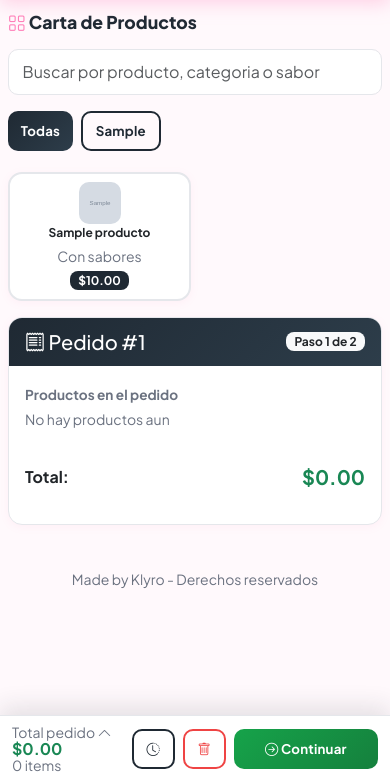
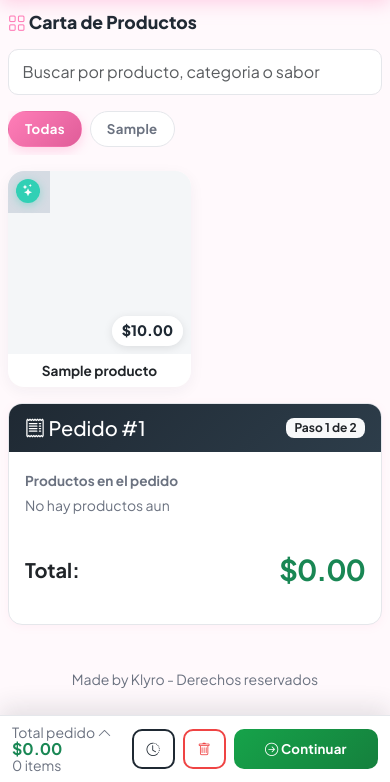
Before and after one commit to cristhianintriago/helarte-pos-system, a Flask app: page /pedidos in a window 390 px wide. Shown: the part 62-844 px from the top of the page. Run offline with Flask 3, Linux system fonts and the light colour scheme; a user stored in the database is signed in; data comes from the database, SQL or seed files in the repository; tables that the repository leaves empty hold one stand-in row (values such as "Sample post"); grey boxes marked "Sample" are stand-in pictures; data that the repository does not hold is empty; some libraries are stand-ins or nearby versions.

Commit message:
Product UI revamp, sabor validation & polling
Add product images and UI improvements, relax sabor validation, and tune background polling.

- Added three product images to imagenes/.
- Relaxed sabor validation in routes/pedidos.py to allow free-text notes/observations and require a description when sabores are configured.
- Revamped product card design and catalog styles in static/css/theme.css (new badges, placeholders, hover/active effects, filter button styles, layout tweaks).
- Updated cocina and pedidos polling intervals (cocina: 3000ms -> 8000ms, pedidos: 20000ms -> 5000ms) to reduce or increase refresh frequency as needed.
- Enhanced pedidos UI/UX in static/js/pedidos.js: new product image rendering, sabor badge, layout/class changes, added editarObservacion() to prompt for notes, updated resumen item styling and action buttons.
- Minor template tweaks: navbar expand breakpoint and improved totals/buttons/controls styling in templates/base.html and templates/pedidos.html.

These changes improve mobile/desktop UX, allow freeform product notes, and adjust refresh rates for performance and responsiveness.

```diff
--- a/routes/pedidos.py
+++ b/routes/pedidos.py
@@ -268,18 +268,10 @@ def crear_pedido():
         sabores_permitidos = {s.nombre for s in producto.sabores if s.activo}
         max_sabores = int(producto.max_sabores or 1)
 
-        if sabores_permitidos:
-            if not sabores_seleccionados:
-                return jsonify({'error': f'Debes seleccionar al menos 1 sabor para {producto.nombre}'}), 400
-
-            if len(sabores_seleccionados) > max_sabores:
-                return jsonify({'error': f'{producto.nombre} permite maximo {max_sabores} sabor(es)'}), 400
-
-            invalidos = [s for s in sabores_seleccionados if s not in sabores_permitidos]
-            if invalidos:
-                return jsonify({'error': f'Sabor no permitido para {producto.nombre}: {", ".join(invalidos)}'}), 400
-        elif sabores_seleccionados:
-            return jsonify({'error': f'{producto.nombre} no tiene sabores configurados'}), 400
+        # Relajamos la validación estricta de nombres de sabor para permitir que el frontend
+        # envíe Notas y Observaciones libres (ej: "Sin azúcar") dentro del campo de sabor.
+        if sabores_permitidos and not sabores_seleccionados:
+            return jsonify({'error': f'Debes detallar {producto.nombre}'}), 400
 
         # Cargo automático de $0.25 adicional por item si es delivery
         precio_final = producto.precio + (0.25 if datos.get('tipo') == 'delivery' else 0.0)
--- a/static/css/theme.css
+++ b/static/css/theme.css
@@ -404,30 +404,98 @@ h4 i {
     padding: 0.85rem 1.2rem;
 }
 
-/* ===== PRODUCTOS (tarjetas del catálogo) ===== */
+/* ===== PRODUCTOS (tarjetas del catálogo UI/UX V3) ===== */
 .producto-card {
     cursor: pointer;
-    border-radius: var(--radio) !important;
+    border-radius: 16px !important;
+    border: none !important;
     transition: var(--transicion);
-    border: 2px solid var(--borde) !important;
     background: var(--blanco) !important;
+    box-shadow: 0 4px 15px rgba(31, 41, 51, 0.05) !important;
     user-select: none;
     -webkit-tap-highlight-color: transparent;
+    overflow: hidden;
+    position: relative;
+}
+
+.producto-card::after {
+    content: '';
+    position: absolute;
+    top: 0; left: 0; right: 0; bottom: 0;
+    border-radius: 16px;
+    border: 2px solid transparent;
+    transition: var(--transicion);
+    pointer-events: none;
 }
 
 .producto-card:active {
-    transform: scale(0.96);
-    transition: transform 0.1s cubic-bezier(0.4, 0, 0.2, 1);
+    transform: scale(0.94) !important; /* Más ágil y responsivo al tap */
+    transition: transform 0.05s cubic-bezier(0.4, 0, 0.2, 1);
 }
 
 .producto-card:hover {
-    border-color: var(--rosa) !important;
     transform: translateY(-4px) scale(1.02);
-    box-shadow: 0 8px 24px var(--rosa-glow) !important;
+    box-shadow: 0 12px 28px rgba(255, 126, 184, 0.25) !important;
+}
+
+.producto-card:hover::after {
+    border-color: var(--rosa);
+}
+
+.producto-img-container {
+    width: 100%;
+    aspect-ratio: 1 / 1;
+    position: relative;
+    background-color: #f4f6f8;
+    overflow: hidden;
+}
+
+.producto-img {
+    width: 100%;
+    height: 100%;
+    object-fit: cover;
+}
+
+.producto-img-placeholder {
+    width: 100%;
+    height: 100%;
+    background: linear-gradient(135deg, #fff0f7, #ffe0f0);
+}
+
+.producto-precio-badge {
+    position: absolute;
+    bottom: 8px;
+    right: 8px;
+    background: rgba(255, 255, 255, 0.95);
+    color: var(--texto);
+    font-weight: 800;
+    font-size: 0.9rem;
+    padding: 4px 10px;
+    border-radius: 20px;
+    box-shadow: 0 2px 10px rgba(0,0,0,0.1);
+    backdrop-filter: blur(4px);
+    z-index: 2;
+}
+
+.badge-sabor-indicador {
+    position: absolute;
+    top: 8px;
+    left: 8px;
+    background: var(--menta);
+    color: white;
+    width: 24px;
+    height: 24px;
+    display: flex;
+    align-items: center;
+    justify-content: center;
+    border-radius: 50%;
+    font-size: 0.75rem;
+    box-shadow: 0 2px 8px rgba(49,208,181,0.4);
+    z-index: 2;
 }
 
 .producto-card.flash-add {
-    animation: flashAdd 180ms ease;
+    animation: flashAdd 150ms ease;
 }
 
 @keyframes flashAdd {
@@ -695,22 +763,35 @@ hr { border-color: var(--borde); opacity: 1; }
         padding-bottom: 5.6rem;
     }
 
+    /* ── Módulo de pedidos ── */
     #filtros {
         flex-wrap: nowrap !important;
         overflow-x: auto;
-        padding-bottom: 5px;
+        padding-bottom: 8px;
         -webkit-overflow-scrolling: touch;
+        scrollbar-width: none;
     }
     #filtros::-webkit-scrollbar {
-        height: 3px;
-        background: transparent;
+        display: none;
     }
-    #filtros::-webkit-scrollbar-thumb {
-        background: var(--borde);
-        border-radius: 4px;
+
+    .filtro-btn {
+        border-radius: 30px !important;
+        font-weight: 700;
+        font-size: 0.85rem;
+        letter-spacing: 0.3px;
+        border: 1.5px solid var(--borde) !important;
+        background: var(--blanco) !important;
+        color: var(--texto-sec) !important;
+        transition: var(--transicion);
+        padding: 0.45rem 1rem !important;
     }
-    #filtros .btn {
-        flex: 0 0 auto;
+
+    .filtro-btn.activo {
+        background: linear-gradient(135deg, var(--rosa), var(--rosa-dark)) !important;
+        color: white !important;
+        border-color: transparent !important;
+        box-shadow: 0 4px 12px rgba(255, 126, 184, 0.3) !important;
     }
 
     .navbar-brand {
--- a/static/js/cocina.js
+++ b/static/js/cocina.js
@@ -6,7 +6,7 @@ document.addEventListener('DOMContentLoaded', () => {
     setInterval(actualizarReloj, 60000);
 
     cargarComandas();
-    setInterval(cargarComandas, 3000);
+    setInterval(cargarComandas, 8000); // 8s reduce drásticamente la carga de red en tablets
 });
 
 function actualizarReloj() {
--- a/static/js/pedidos.js
+++ b/static/js/pedidos.js
@@ -22,7 +22,7 @@ document.addEventListener('DOMContentLoaded', async () => {
         cargarSiguienteNumeroPedido()
     ]);
 
-    setInterval(cargarPedidosActivos, 20000);
+    setInterval(cargarPedidosActivos, 5000);
     setFormaPago('efectivo');
     setTipo('local');
 });
@@ -78,7 +78,7 @@ function renderizarFiltros(productos) {
 
     categorias.forEach((cat) => {
         const btn = document.createElement('button');
-        btn.className = 'btn btn-sm btn-outline-dark filtro-btn dinamico';
+        btn.className = 'btn btn-sm filtro-btn dinamico px-3 text-nowrap';
         btn.textContent = cat;
         btn.onclick = (event) => filtrarCategoria(cat, event);
         contenedor.appendChild(btn);
@@ -88,16 +88,12 @@ function renderizarFiltros(productos) {
 function filtrarCategoria(categoria, event) {
     categoriaActual = categoria;
     document.querySelectorAll('.filtro-btn').forEach((b) => {
-        b.classList.remove('activo', 'btn-dark');
-        if (!b.classList.contains('btn-outline-dark')) {
-            b.classList.add('btn-outline-dark');
-        }
+        b.classList.remove('activo');
     });
 
     const objetivo = event?.target || document.querySelector(`#filtros .filtro-btn`);
     if (objetivo) {
-        objetivo.classList.add('activo', 'btn-dark');
-        objetivo.classList.remove('btn-outline-dark');
+        objetivo.classList.add('activo');
     }
 
     aplicarFiltrosCatalogo();
@@ -138,24 +134,27 @@ function renderizarProductos(productos) {
 
     productos.forEach((p) => {
         const col = document.createElement('div');
-        col.className = 'col-6 col-md-4';
+        col.className = 'col-6 col-md-4 col-xl-3';
 
         const tieneSabores = (p.sabores || []).length > 0;
         const img = p.imagen_url
-            ? `<img src="${p.imagen_url}" alt="${p.nombre}" style="width:52px;height:52px;object-fit:cover;border-radius:10px;">`
-            : '<div class="fs-3">🍦</div>';
+            ? `<img src="${p.imagen_url}" alt="${p.nombre}" class="producto-img">`
+            : '<div class="producto-img-placeholder d-flex align-items-center justify-content-center"><i class="bi bi-image text-muted opacity-25" style="font-size: 2rem;"></i></div>';
 
+        const badgeSabores = tieneSabores ? `<span class="badge-sabor-indicador"><i class="bi bi-stars"></i></span>` : '';
         const nombreSeguro = p.nombre.replace(/'/g, "\\'");
 
         col.innerHTML = `
-            <div class="card producto-card ${!p.disponible ? 'agotado' : ''}"
+            <div class="card producto-card h-100 ${!p.disponible ? 'agotado' : ''}"
                  onclick="${p.disponible ? `handleProductoTap(this, ${p.id}, '${nombreSeguro}', ${p.precio})` : ''}">
-                <div class="card-body text-center p-2">
+                <div class="producto-img-container">
                     ${img}
-                    <p class="fw-bold mb-1 small">${p.nombre}</p>
-                    ${tieneSabores ? '<small class="text-muted d-block">Con sabores</small>' : '<small class="text-muted d-block">Sabor fijo</small>'}
-                    <span class="badge bg-dark">$${p.precio.toFixed(2)}</span>
-                    ${!p.disponible ? '<br><small class="text-danger">Agotado</small>' : ''}
+                    <div class="producto-precio-badge">$${p.precio.toFixed(2)}</div>
+                    ${badgeSabores}
+                </div>
+                <div class="card-body p-2 d-flex flex-column justify-content-center text-center">
+                    <h6 class="fw-bold mb-0 lh-sm text-dark" style="font-size: 0.85rem;">${p.nombre}</h6>
+                    ${!p.disponible ? '<small class="text-danger fw-bold mt-1">Agotado</small>' : ''}
                 </div>
             </div>`;
         contenedor.appendChild(col);
@@ -361,6 +360,9 @@ function actualizarResumen() {
                 <small class="text-muted">$${precioUnitario.toFixed(2)} x ${item.cantidad} ${pedidoActual.tipo === 'delivery' ? '<span class="text-warning" style="font-size: 0.65rem;">(+0.25)</span>' : ''}</small>
             </div>
             <div class="d-flex align-items-center gap-2">
+                <button class="btn btn-sm btn-outline-secondary py-0 px-2" style="border-color: #e5e7eb;" onclick="editarObservacion(${item.producto_id}, ${saborSeguro ? `'${saborSeguro}'` : 'null'})" title="Añadir Observación">
+                    <i class="bi bi-pencil text-muted"></i>
+                </button>
                 <span class="text-success fw-bold small">$${subtotal.toFixed(2)}</span>
                 <button class="btn btn-sm btn-outline-danger py-0" onclick="quitarProducto(${item.producto_id}, ${saborSeguro ? `'${saborSeguro}'` : 'null'})">
                     <i class="bi bi-dash"></i>
@@ -369,13 +371,13 @@ function actualizarResumen() {
 
         if (contenedor) {
             const div = document.createElement('div');
-            div.className = 'list-group-item d-flex justify-content-between align-items-center px-0 py-2';
+            div.className = 'd-flex justify-content-between align-items-center mb-2 p-2 bg-white rounded shadow-sm border border-light';
             div.innerHTML = html;
             contenedor.appendChild(div);
         }
         if (contenedorMobile) {
             const divM = document.createElement('div');
-            divM.className = 'list-group-item d-flex justify-content-between align-items-center px-0 py-2';
+            divM.className = 'd-flex justify-content-between align-items-center mb-2 p-2 bg-white rounded shadow-sm border border-light';
             divM.innerHTML = html;
             contenedorMobile.appendChild(divM);
         }
@@ -422,6 +424,22 @@ function quitarProducto(id, sabor = null) {
     }
 
     actualizarResumen();
+}
+
+function editarObservacion(id, sabor = null) {
+    if (navigator.vibrate) navigator.vibrate(15);
+    const item = pedidoActual.productos.find(
+        (p) => p.producto_id === id && (p.sabor || null) === (sabor || null)
+    );
+
+    if (!item) return;
+
+    const nuevaNota = prompt(`Detalle / Observación para:\n${item.nombre}`, item.sabor || "");
+
+    if (nuevaNota !== null) {
+        item.sabor = nuevaNota.trim() !== "" ? nuevaNota.trim() : null;
+        actualizarResumen();
+    }
 }
 
 function abrirCheckout() {
--- a/templates/base.html
+++ b/templates/base.html
@@ -38,7 +38,7 @@
   </head>
   <body>
     <!-- NAVBAR -->
-    <nav class="navbar navbar-expand-lg navbar-dark">
+    <nav class="navbar navbar-expand-xl navbar-dark">
       <div class="container-fluid px-4">
         <!-- LOGO + NOMBRE -->
         <a class="navbar-brand" href="/">
--- a/templates/pedidos.html
+++ b/templates/pedidos.html
@@ -31,15 +31,15 @@
         </div>
 
         <div class="d-flex justify-content-between align-items-center mt-3 mb-3">
-          <span class="fw-bold">Total:</span>
-          <span id="total-pedido" class="fw-bold fs-5 text-success">$0.00</span>
+          <span class="fw-bold fs-5">Total:</span>
+          <span id="total-pedido" class="fw-bold text-success" style="font-size: 1.8rem; letter-spacing: -1px;">$0.00</span>
         </div>
 
         <div class="d-flex gap-2 d-none d-md-flex">
-          <button class="btn btn-outline-danger btn-sm flex-fill" onclick="limpiarPedido()">
+          <button class="btn btn-outline-danger py-2 fw-bold flex-fill" onclick="limpiarPedido()">
             <i class="bi bi-trash"></i> Limpiar
           </button>
-          <button id="btn-continuar-desktop" class="btn btn-success btn-sm flex-fill" onclick="abrirCheckout()">
+          <button id="btn-continuar-desktop" class="btn btn-success py-2 fw-bold fs-5 flex-fill" onclick="abrirCheckout()" style="box-shadow: 0 4px 15px rgba(22, 163, 74, 0.4);">
             <i class="bi bi-arrow-right-circle"></i> Continuar
           </button>
         </div>
@@ -152,12 +152,12 @@
         </div>
 
         <div class="mb-2">
-          <label class="form-label fw-bold small">Tipo de Pedido</label>
+          <label class="form-label fw-bold small text-muted">Tipo de Pedido</label>
           <div class="d-flex gap-2">
-            <button id="btn-local" class="btn btn-dark btn-sm flex-fill" onclick="setTipo('local')">
+            <button id="btn-local" class="btn btn-dark py-2 fs-6 flex-fill fw-bold" onclick="setTipo('local')">
               <i class="bi bi-shop"></i> Local
             </button>
-            <button id="btn-delivery" class="btn btn-outline-dark btn-sm flex-fill" onclick="setTipo('delivery')">
+            <button id="btn-delivery" class="btn btn-outline-dark py-2 fs-6 flex-fill fw-bold" onclick="setTipo('delivery')">
               <i class="bi bi-bicycle"></i> Delivery
             </button>
           </div>
@@ -169,11 +169,11 @@
         </div>
 
         <div class="mb-2">
-          <label class="form-label fw-bold small">Forma de Pago</label>
-          <div class="d-flex gap-1 flex-wrap">
-            <button id="btn-efectivo" class="btn btn-dark btn-sm flex-fill" onclick="setFormaPago('efectivo')">Efectivo</button>
-            <button id="btn-transferencia" class="btn btn-outline-dark btn-sm flex-fill" onclick="setFormaPago('transferencia')">Transferencia</button>
-            <button id="btn-mixto" class="btn btn-outline-dark btn-sm flex-fill" onclick="setFormaPago('mixto')">Mixto</button>
+          <label class="form-label fw-bold small text-muted">Forma de Pago</label>
+          <div class="d-flex gap-2 flex-wrap">
+            <button id="btn-efectivo" class="btn btn-dark py-3 fs-6 flex-fill fw-bold rounded-4" onclick="setFormaPago('efectivo')">Efectivo</button>
+            <button id="btn-transferencia" class="btn btn-outline-dark py-3 fs-6 flex-fill fw-bold rounded-4" onclick="setFormaPago('transferencia')">Transferencia</button>
+            <button id="btn-mixto" class="btn btn-outline-dark py-3 fs-6 flex-fill fw-bold rounded-4" onclick="setFormaPago('mixto')">Mixto</button>
           </div>
 
           <div id="campos-pago-extra" class="mt-2 p-2 bg-light rounded border" style="display: none;">
```
Also changed, not shown: imagenes/bolon_manaba.jpg (added), imagenes/bolon_montadito.jpeg (added), imagenes/elrapidito.jpeg (added).
